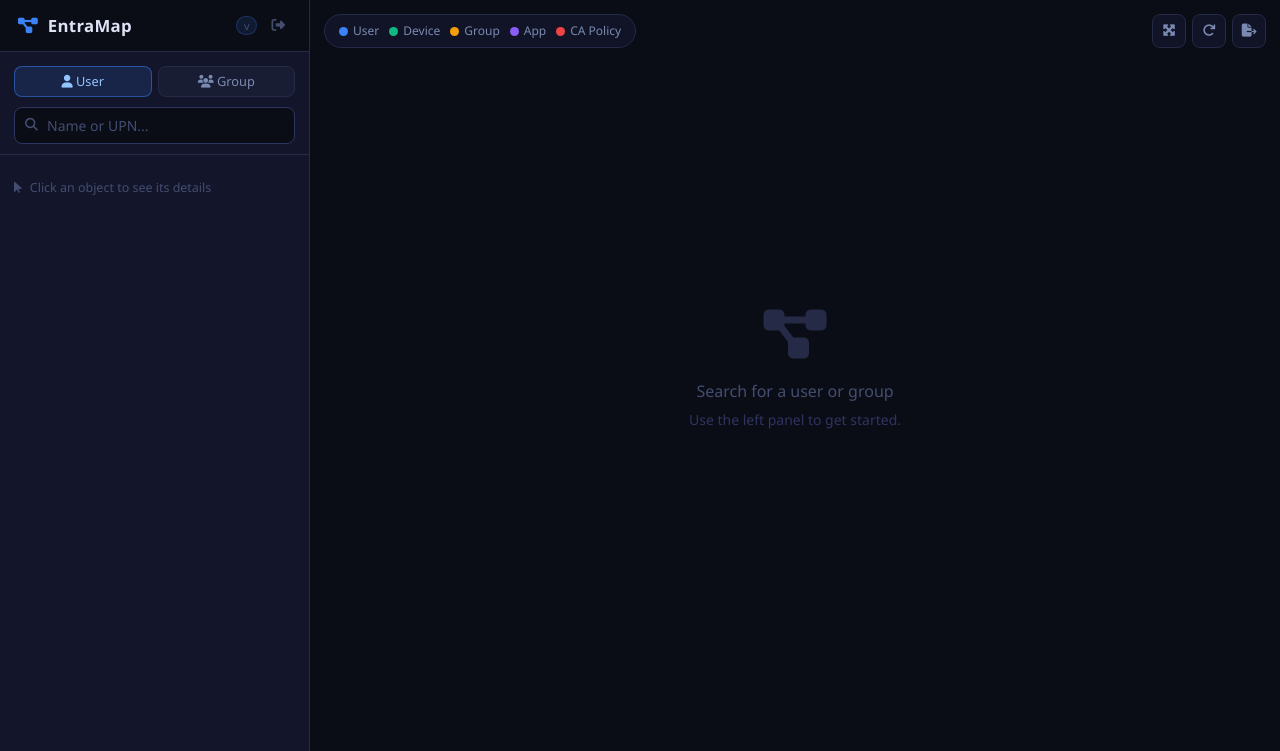
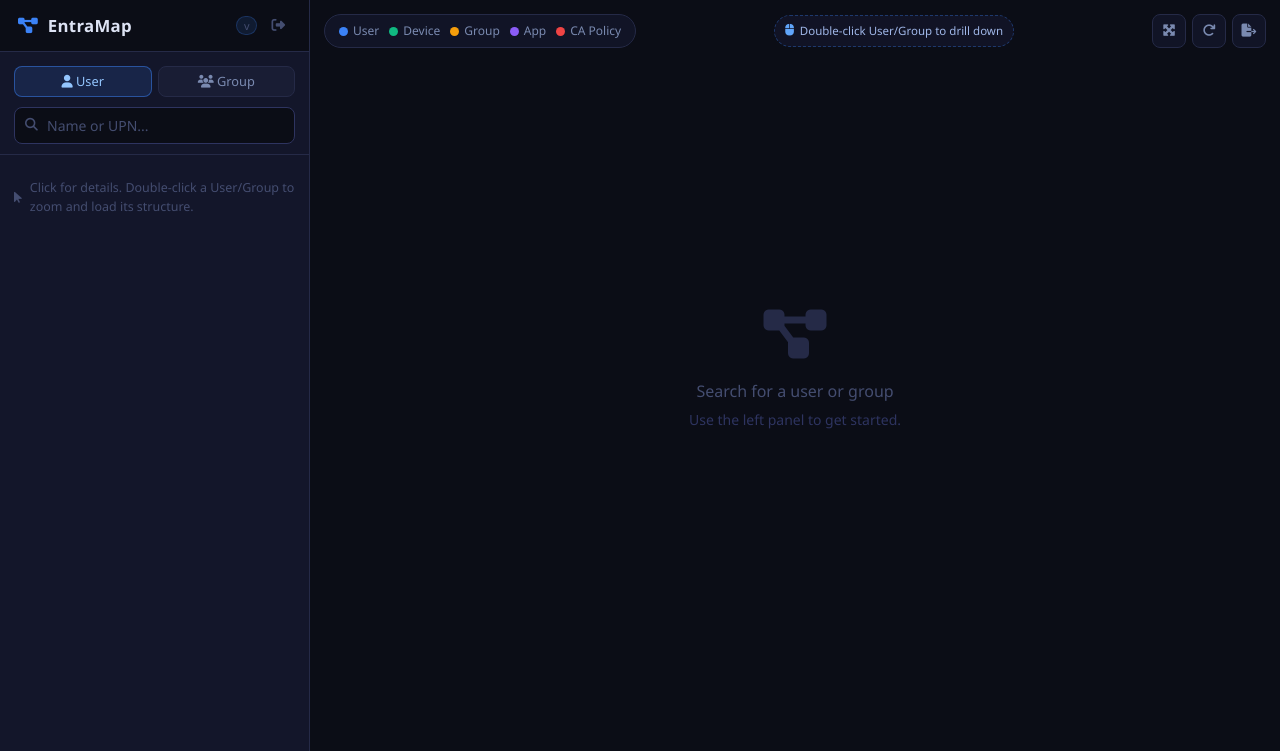
Before and after one commit to enginsoysal/EntraMap, a Flask app: template templates/index.html in a window 1280 px wide. Shown: the top 751 px of the page. Run offline with Flask 3, Linux system fonts and the light colour scheme; the template is opened without the code that fills it, so the values that code supplies are empty; some libraries are stand-ins or nearby versions.

Commit message:
Add graph node photos, double-click drilldown, and read-only portal actions

```diff
--- a/static/css/style.css
+++ b/static/css/style.css
@@ -531,6 +559,24 @@ body {
     display: flex;
     gap: 6px;
     pointer-events: auto;
+}
+
+#drilldown-hint {
+    pointer-events: none;
+    display: inline-flex;
+    align-items: center;
+    gap: 6px;
+    background: rgba(19,22,42,.8);
+    border: 1px dashed rgba(59,130,246,.35);
+    color: #9fb6e7;
+    font-size: 0.72rem;
+    padding: 6px 10px;
+    border-radius: 999px;
+    backdrop-filter: blur(8px);
+}
+
+#drilldown-hint i {
+    color: #60a5fa;
 }
 .tb-btn {
     width: 34px;
--- a/static/js/main.js
+++ b/static/js/main.js
@@ -41,6 +41,8 @@ let searchType  = "user";
 let searchTimer = null;
 let activeNodeId = null;
 let lastGraphData = null;
+let lastTapNodeId = null;
+let lastTapAt = 0;
 
 // ── Cytoscape initialisation ──────────────────────────────────────────────
 
@@ -115,6 +117,26 @@ function buildCyStyle() {
                 "width":  54, "height": 54,
             },
         },
+        {
+            selector: "node[hasPhoto = 1]",
+            style: {
+                "background-image": "data(photo)",
+                "background-fit": "cover",
+                "background-clip": "node",
+                "background-opacity": 1,
+                "text-outline-width": 2,
+                "text-outline-color": "#0b0d16",
+            },
+        },
+        {
+            selector: "node[type='group'][hasPhoto = 1]",
+            style: {
+                "shape": "ellipse",
+                "width": 58,
+                "height": 58,
+                "border-width": 3,
+            },
+        },
         // selected
         {
             selector: "node:selected",
@@ -182,9 +204,20 @@ function initCytoscape() {
         wheelSensitivity: 0.3,
     });
 
-    // Node click → detail panel
+    // Node tap + double-tap handling
     cy.on("tap", "node", function (evt) {
         const n = evt.target;
+
+        const now = Date.now();
+        const isDoubleTap = lastTapNodeId === n.id() && (now - lastTapAt) < 340;
+        lastTapNodeId = n.id();
+        lastTapAt = now;
+
+        if (isDoubleTap) {
+            handleNodeDoubleTap(n);
+            return;
+        }
+
         setActiveNode(n.id());
         renderDetailPanel(n.data());
     });
@@ -252,6 +285,56 @@ function renderGraph(data) {
     lastGraphData = data;
     updateInsights(data);
     runLayout(true);
+    hydrateGraphPhotos(data.nodes || []);
+}
+
+function handleNodeDoubleTap(node) {
+    const type = node.data("type");
+    const id = node.id();
+
+    if (type === "user" || type === "group") {
+        showToast(`Drill-down: loading ${type} structure`, "info");
+        loadMap(type, id);
+        return;
+    }
+
+    applyFocusFilterByIds([id]);
+    setActiveNode(id);
+    renderDetailPanel(node.data());
+    cy.animate({
+        fit: { eles: node.closedNeighborhood(), padding: 80 },
+        duration: 280,
+    });
+}
+
+function getPhotoEndpointForType(type, id) {
+    if (type === "user") return `/api/photo/user/${id}`;
+    if (type === "group") return `/api/photo/group/${id}`;
+    return null;
+}
+
+function hydrateGraphPhotos(nodes) {
+    const photoCandidates = nodes
+        .filter(n => n.type === "user" || n.type === "group")
+        .slice(0, 24);
+
+    photoCandidates.forEach(n => {
+        const endpoint = getPhotoEndpointForType(n.type, n.id);
+        if (!endpoint) return;
+
+        fetch(endpoint)
+            .then(r => r.json())
+            .then(data => {
+                if (!data?.photo) return;
+                const node = cy.getElementById(n.id);
+                if (!node || !node.length) return;
+                node.data("photo", data.photo);
+                node.data("hasPhoto", 1);
+            })
+            .catch(() => {
+                // Keep default visual if photo retrieval fails.
+            });
+    });
 }
 
 function runLayout(animate = true) {
@@ -534,6 +617,7 @@ function hideDetailPanel() {
 
 function buildDetailRows(type, d) {
     const rows = [];
+    let portalUrl = "";
 
     const row = (label, value) => {
         if (value == null || value === "") return;
@@ -600,6 +684,7 @@ function buildDetailRows(type, d) {
 
             // Load photo asynchronously
             setTimeout(() => loadUserPhoto(d.id), 100);
+            portalUrl = getPortalUrl("user", d.id);
             break;
 
         case "device": {
@@ -620,6 +705,7 @@ function buildDetailRows(type, d) {
             row("Managed",           yesNo(d.isManaged));
             rowMono("Device ID",     d.deviceId);
             rowMono("Object ID",     d.id);
+            portalUrl = getPortalUrl("device", d.id);
             break;
         }
 
@@ -642,6 +728,7 @@ function buildDetailRows(type, d) {
 
             // Load photo asynchronously
             setTimeout(() => loadGroupPhoto(d.id), 100);
+            portalUrl = getPortalUrl("group", d.id);
             break;
         }
 
@@ -651,6 +738,7 @@ function buildDetailRows(type, d) {
             row("Description", escHtml(d.description));
             rowMono("App ID",    d.appId);
             rowMono("Object ID", d.id);
+            portalUrl = getPortalUrl("app", d.id);
             break;
 
         case "ca_policy": {
@@ -677,11 +765,33 @@ function buildDetailRows(type, d) {
                 row("Operator", escHtml(grant.operator));
             }
             rowMono("Object ID", d.id);
+            portalUrl = getPortalUrl("ca_policy", d.id);
             break;
         }
     }
 
+    if (d.id) {
+        rows.push(`<div class="dp-actions">${portalUrl
+            ? `<a class="dp-action-btn" href="${portalUrl}" target="_blank" rel="noopener noreferrer"><i class="fas fa-up-right-from-square"></i> Open in Entra portal</a>`
+            : ""
+        }<button class="dp-action-btn" type="button" data-copy-id="${escHtml(d.id)}" onclick="copyIdFromBtn(this)"><i class="fas fa-copy"></i> Copy object ID</button></div>`);
+    }
+
     return rows.length ? rows.join("") : `<p style="color:var(--text-muted);font-size:.82rem;">No details available</p>`;
+}
+
+function getPortalUrl(type, id) {
+    if (!id) return "";
+
+    const urls = {
+        user: `https://entra.microsoft.com/#view/Microsoft_AAD_UsersAndTenants/UserProfileMenuBlade/~/overview/userId/${id}`,
+        group: `https://entra.microsoft.com/#view/Microsoft_AAD_IAM/GroupDetailsMenuBlade/~/Overview/groupId/${id}`,
+        device: `https://entra.microsoft.com/#view/Microsoft_AAD_Devices/DeviceDetailsMenuBlade/~/Overview/objectId/${id}`,
+        app: `https://entra.microsoft.com/#view/Microsoft_AAD_IAM/StartboardApplicationsMenuBlade/~/AppAppsPreview/objectId/${id}`,
+        ca_policy: `https://entra.microsoft.com/#view/Microsoft_AAD_ConditionalAccess/ConditionalAccessBlade/~/Policies/policyId/${id}`,
+    };
+
+    return urls[type] || "";
 }
 
 // ── Photo loading helpers ──────────────────────────────────────────────────
@@ -746,6 +856,17 @@ function showToast(msg, type = "info") {
     c.appendChild(el);
     setTimeout(() => el.remove(), 4500);
 }
+
+function copyIdFromBtn(btn) {
+    const value = btn?.dataset?.copyId;
+    if (!value) return;
+
+    navigator.clipboard.writeText(value)
+        .then(() => showToast("Object ID copied", "info"))
+        .catch(() => showToast("Clipboard copy failed", "error"));
+}
+
+window.copyIdFromBtn = copyIdFromBtn;
 
 function truncate(str, max) {
     if (!str) return "";
--- a/templates/index.html
+++ b/templates/index.html
@@ -104,7 +104,7 @@
         <!-- Tip when nothing selected -->
         <div id="left-tip">
             <i class="fas fa-mouse-pointer"></i>
-            Click an object to see its details
+            Click for details. Double-click a User/Group to zoom and load its structure.
         </div>
 
     </div>
@@ -120,6 +120,10 @@
                 <span class="leg group"><span class="leg-dot"></span>Group</span>
                 <span class="leg app"><span class="leg-dot"></span>App</span>
                 <span class="leg ca_policy"><span class="leg-dot"></span>CA Policy</span>
+            </div>
+            <div id="drilldown-hint">
+                <i class="fas fa-computer-mouse"></i>
+                Double-click User/Group to drill down
             </div>
             <div class="toolbar-actions">
                 <button id="btn-fit" class="tb-btn" title="Fit graph">
```
Also changed, not shown: other parts of static/css/style.css (+34 -0 lines).
